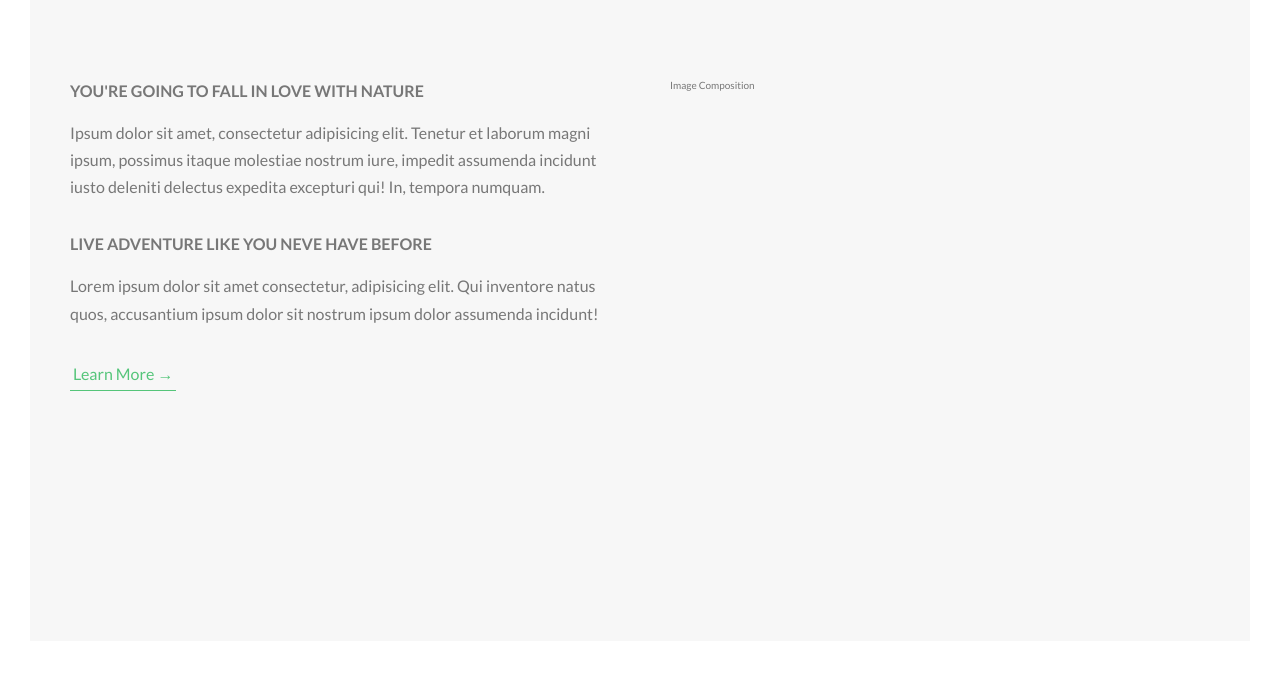
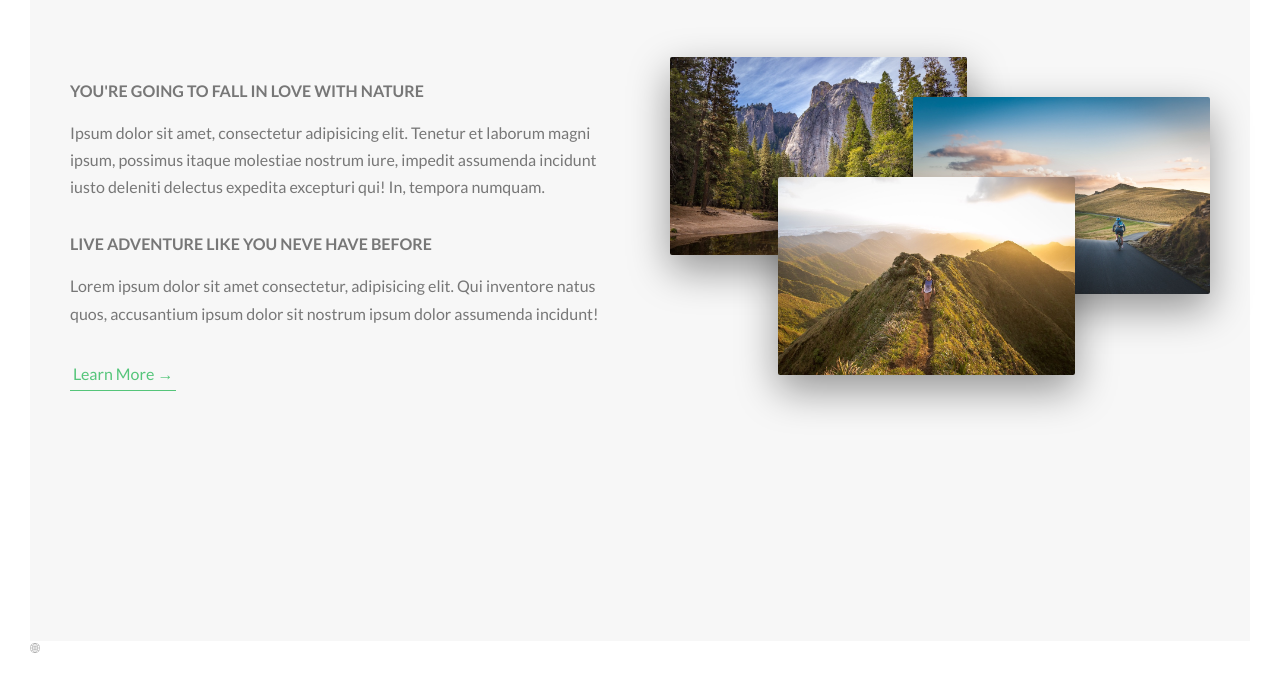
Before and after one commit to 94camilog/sassBasic, a website: page Natours/index.html in a window 1280 px wide. Shown: the part 943-1631 px from the top of the page. Drawn offline with Linux system fonts and the light colour scheme.

Commit message:
add icons

```diff
--- a/Natours/index.html
+++ b/Natours/index.html
@@ -5,11 +5,10 @@
         <meta name="viewport" content="width=device-width, initial-scale=1.0">
 
         <link href="https://fonts.googleapis.com/css?family=Lato:100,300,400,700,900" rel="stylesheet">
-
+        <link rel="stylesheet" href="css/icon-font.css">
         <link rel="stylesheet" href="css/icon-font.css">
         <link rel="stylesheet" href="css/style.css">
         <link rel="shortcut icon" type="image/png" href="img/favicon.png">
-
         <title>Natours | Exciting tours for adventurous people</title>
     </head>
     <body>
@@ -56,9 +55,16 @@
                         </a>
                     </div>
                     <div class="col-1-of-2">
-                        Image Composition
+                        <div class="composition">
+                            <img src="img/nat-1-large.jpg" alt="Photo 1" class="composition__photo composition__photo--p1">
+                            <img src="img/nat-2-large.jpg" alt="Photo 2" class="composition__photo composition__photo--p2">
+                            <img src="img/nat-3-large.jpg" alt="Photo 3" class="composition__photo composition__photo--p3">
+                        </div>
                     </div>
                 </div>
+            </section>
+            <section class="section-features">
+                <i class="icon-basic-world"></i>
             </section>
         </main>
 
--- /dev/null
+++ b/Natours/sass/components/_composition.scss
@@ -0,0 +1,36 @@
+.composition{
+    position: relative;
+    &__photo{
+        width: 55%;
+        box-shadow: 0 1.5rem 4rem rgba($color-black, .4);
+        border-radius: 2px;
+        position: absolute;
+        z-index: 10;
+        transition: all .2s;
+        outline-offset: 2rem;
+
+        &--p1{
+            left: 0;
+            top: -2rem;
+        }
+        &--p2{
+            right: 0;
+            top: 2rem;
+        }
+        &--p3{
+            left: 20%;
+            top: 10rem;
+        }
+
+        &:hover{
+            outline: 1.5rem solid $color-primary;
+            transform: scale(1.05) translateY(-2rem);
+            box-shadow: 0 2.5rem 4rem rgba($color-black, .5);
+            z-index: 20;
+        }
+    }
+
+    &:hover &__photo:not(:hover){
+        transform: scale(.9);
+    }
+}
--- a/Natours/sass/main.scss
+++ b/Natours/sass/main.scss
@@ -8,6 +8,7 @@
 @import "base/utilities";
 
 @import "components/button";
+@import "components/composition";
 
 @import "layout/header";
 @import "layout/grid";
```
